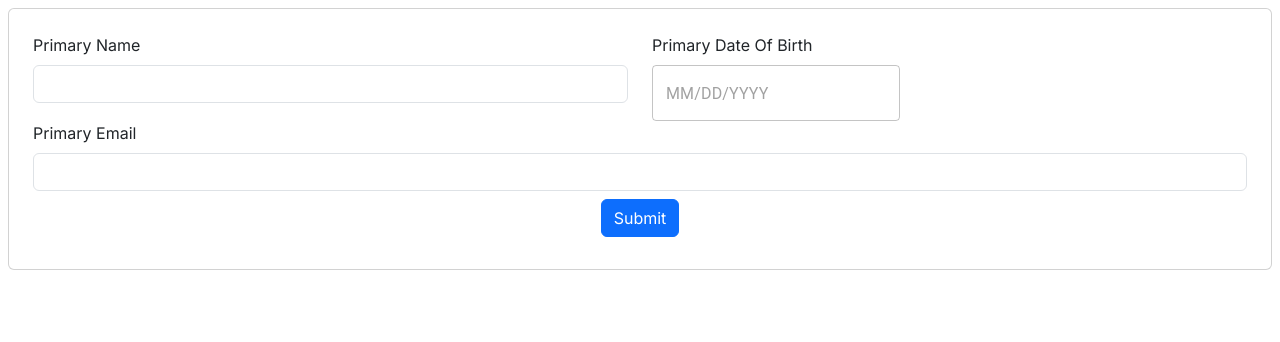
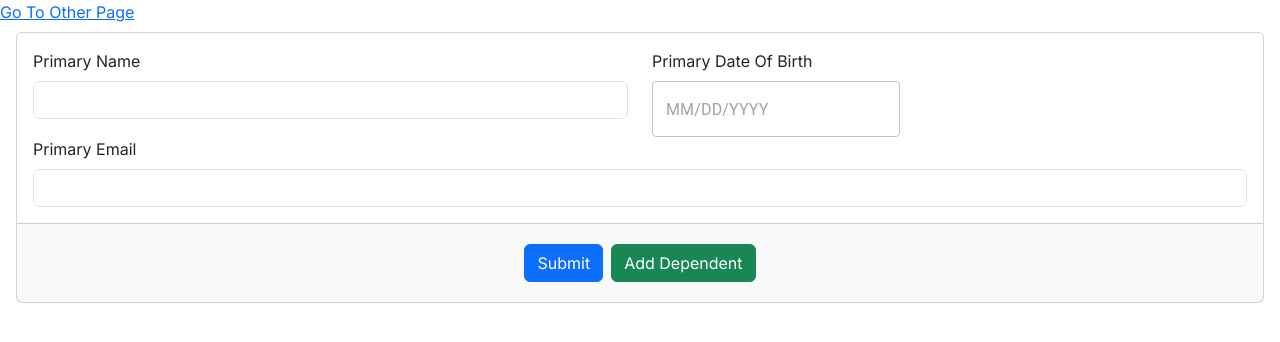
Before and after one commit to JezzyDeves/react-hook-form-demo, a Next.js app: page / in a window 1280 px wide. Shown: the top 342 px of the page. Built offline with nearby package versions, Linux system fonts and the light colour scheme.

Commit message:
Added array example

```diff
--- a/app/page.tsx
+++ b/app/page.tsx
@@ -4,15 +4,19 @@ import { zodResolver } from "@hookform/resolvers/zod";
 import { DatePicker, LocalizationProvider } from "@mui/x-date-pickers";
 import { AdapterLuxon } from "@mui/x-date-pickers/AdapterLuxon";
 import { Button, Card, Col, Form, Row } from "react-bootstrap";
-import { Controller, useForm } from "react-hook-form";
+import { Controller, useFieldArray, useForm } from "react-hook-form";
 import {
   FormStoreValues,
   formValueSchema,
   useFormStore,
 } from "./stores/useFormStore";
+import Link from "next/link";
 
 export default function Home() {
-  const storeValues = useFormStore((state) => state.values);
+  const [storeValues, setStoreValues] = useFormStore((state) => [
+    state.values,
+    state.setValues,
+  ]);
 
   const {
     formState: { errors },
@@ -24,17 +28,28 @@ export default function Home() {
     defaultValues: storeValues,
   });
 
+  const {
+    append,
+    fields: dependents,
+    remove,
+  } = useFieldArray({
+    control,
+    name: "dependents",
+  });
+
   return (
     <>
       <LocalizationProvider dateAdapter={AdapterLuxon}>
-        <Card className="m-2">
-          <Card.Body>
+        <Link href={"/otherPage"}>Go To Other Page</Link>
         <Form
           className="m-2"
           onSubmit={handleSubmit((data) => {
             console.log(data);
+            setStoreValues(data);
           })}
         >
+          <Card className="m-2">
+            <Card.Body>
               <Row className="justify-content-center">
                 <Col>
                   <Form.Group>
@@ -69,9 +84,6 @@ export default function Home() {
                         />
                       )}
                     />
-                    <Form.Control.Feedback type="invalid">
-                      {errors.primary?.name?.message}
-                    </Form.Control.Feedback>
                   </Form.Group>
                 </Col>
               </Row>
@@ -90,14 +102,77 @@ export default function Home() {
                   </Form.Group>
                 </Col>
               </Row>
+
+              {dependents.map((dependent, index) => (
+                <Row id={dependent.id} className="justify-content-center m-2">
+                  <Col>
+                    <Form.Group>
+                      <Form.Label>Dependent {index + 1} Name</Form.Label>
+                      <Form.Control
+                        type="text"
+                        {...register(`dependents.${index}.name`)}
+                        isInvalid={!!errors.dependents?.[index]?.name?.message}
+                      />
+                      <Form.Control.Feedback type="invalid">
+                        {errors.primary?.name?.message}
+                      </Form.Control.Feedback>
+                    </Form.Group>
+                  </Col>
+                  <Col>
+                    <Form.Group>
+                      <Col xs={12}>
+                        <Form.Label>
+                          Dependent {index + 1} Date Of Birth
+                        </Form.Label>
+                      </Col>
+                      <Controller
+                        name={`dependents.${index}.dateOfBirth`}
+                        control={control}
+                        render={({ field }) => (
+                          <DatePicker
+                            {...field}
+                            slotProps={{
+                              textField: {
+                                error:
+                                  !!errors.dependents?.[index]?.dateOfBirth
+                                    ?.message,
+                                helperText:
+                                  errors.dependents?.[index]?.dateOfBirth
+                                    ?.message,
+                              },
+                            }}
+                          />
+                        )}
+                      />
+                    </Form.Group>
+                  </Col>
+                  <Col>
+                    <Button variant="danger" onClick={() => remove(index)}>
+                      Remove
+                    </Button>
+                  </Col>
+                </Row>
+              ))}
+            </Card.Body>
+            <Card.Footer>
               <Row>
                 <div className="d-flex justify-content-center my-2">
-                  <Button type="submit">Submit</Button>
+                  <Button className="m-1" type="submit">
+                    Submit
+                  </Button>
+                  <Button
+                    className="m-1"
+                    type="button"
+                    variant="success"
+                    onClick={() => append({ dateOfBirth: null, name: "" })}
+                  >
+                    Add Dependent
+                  </Button>
                 </div>
               </Row>
+            </Card.Footer>
+          </Card>
         </Form>
-          </Card.Body>
-        </Card>
       </LocalizationProvider>
     </>
   );
--- a/app/stores/useFormStore.ts
+++ b/app/stores/useFormStore.ts
@@ -19,6 +19,22 @@ export const formValueSchema = z.object({
         return true;
       }, `DOB must be ${DateTime.now().toFormat("MM/dd/yyyy")} or earlier`),
   }),
+  dependents: z.array(
+    z.object({
+      name: z.string().min(1, "Name is required"),
+      dateOfBirth: z
+        .custom<DateTime>()
+        .nullable()
+        .refine((date) => date?.isValid, "Invalid date")
+        .refine((date) => {
+          if (!!date && date > DateTime.now()) {
+            return false;
+          }
+
+          return true;
+        }, `DOB must be ${DateTime.now().toFormat("MM/dd/yyyy")} or earlier`),
+    })
+  ),
 });
 
 export type FormStoreValues = z.infer<typeof formValueSchema>;
@@ -36,6 +52,7 @@ export const useFormStore = create<FormStore>()(
         email: "",
         name: "",
       },
+      dependents: [],
     },
     setValues: (v) =>
       set((state) => {
```
Also changed, not shown: app/otherPage/page.tsx (added, +9 -0 lines), 1 other file (tests, documents, lock files or other folders). Lines whose indentation alone changed are shown as unchanged.
